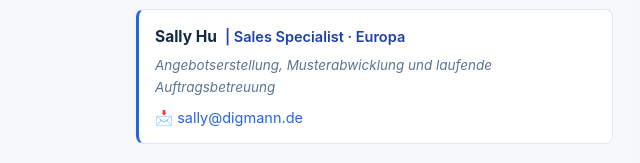
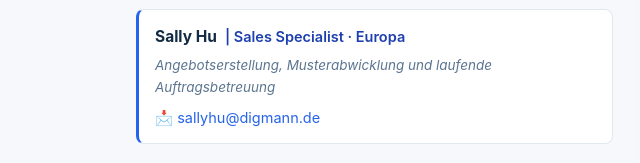
Before and after one commit to qiaofeng125-create/digmann-de, a plain HTML site: page index.html in a window 1280 px wide. Shown: the part 5691-5854 px from the top of the page, 0-640 px from the left. Drawn offline with Linux system fonts and the light colour scheme.

Commit message:
Sally 邮箱改为 sallyhu@digmann.de(用户定)

```diff
--- a/index.html
+++ b/index.html
@@ -415,7 +415,7 @@
                             <div class="person-card">
                                 <div class="p-head"><strong>Sally Hu</strong><span class="p-role" data-en="| Sales Specialist &middot; Europe">| Sales Specialist &middot; Europa</span></div>
                                 <div class="p-focus" data-en="Quotation preparation, sample handling and ongoing order support">Angebotserstellung, Musterabwicklung und laufende Auftragsbetreuung</div>
-                                <div class="p-mail">&#128233; <a href="mailto:sally@digmann.de">sally@digmann.de</a></div>
+                                <div class="p-mail">&#128233; <a href="mailto:sallyhu@digmann.de">sallyhu@digmann.de</a></div>
                             </div>
                         </div>
                     </div>
```
